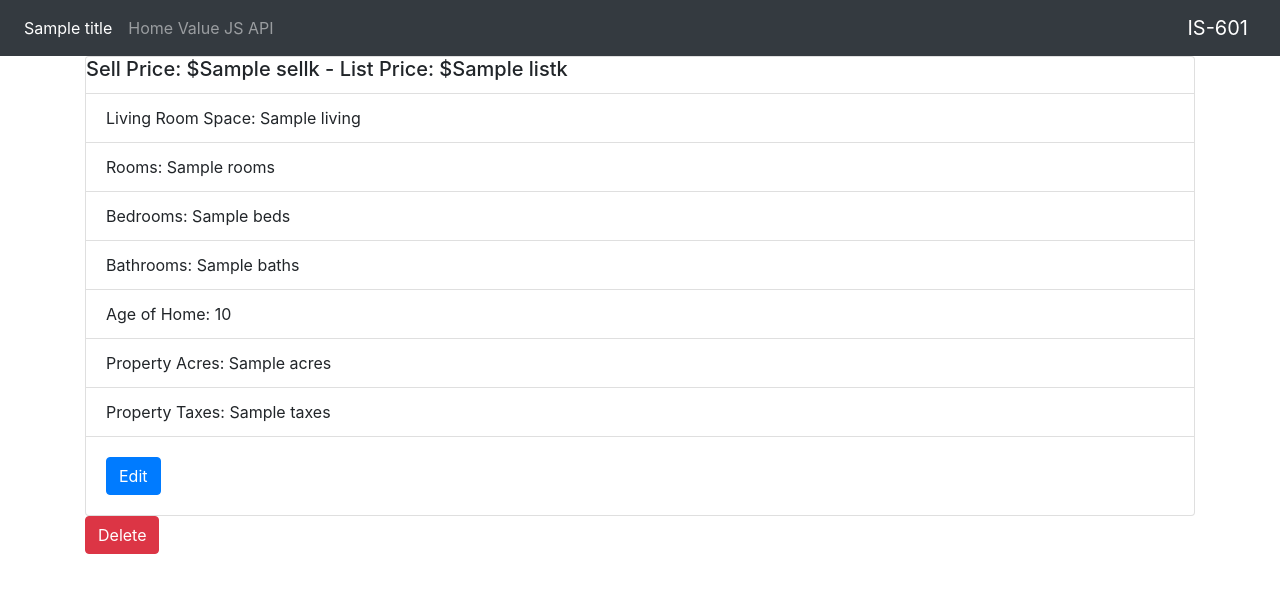
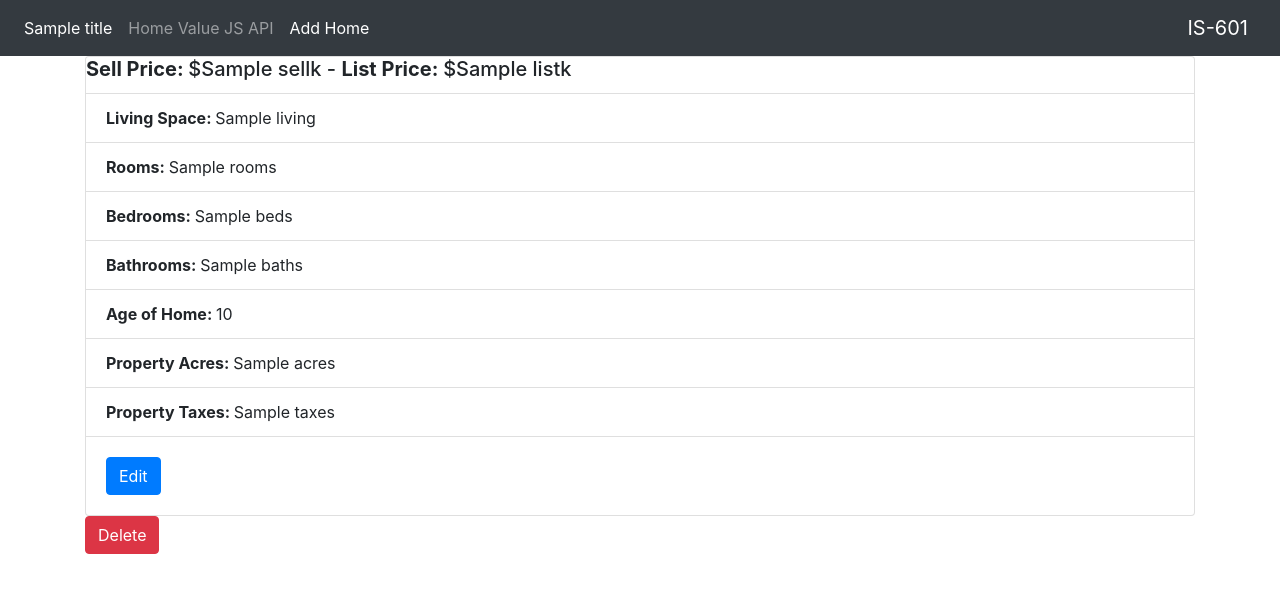
Before and after one commit to rn44/webapp3, a Flask app: template app/templates/view.html in a window 1280 px wide. Shown: the top 593 px of the page. Run offline with Flask 2, Linux system fonts and the light colour scheme; the template is opened without the code that fills it: most values are stand-ins (such as "Sample title", 1, 10 or a date in 2020); some libraries are stand-ins or nearby versions.

Commit message:
Task: fix view page and layout page

```diff
--- a/app/templates/layout.html
+++ b/app/templates/layout.html
@@ -29,10 +29,13 @@
         <div class="collapse navbar-collapse" id="navbarNavDropdown">
             <ul class="navbar-nav">
                 <li class="nav-item active">
-                    <a class="nav-link" href="#">{{ title }}<span class="sr-only">(current)</span></a>
+                    <a class="nav-link" href="/">{{ title }}<span class="sr-only">(current)</span></a>
                 </li>
                 <li class="nav-item">
                     <a class="nav-link" href="api/v1/homes">Home Value JS API</a>
+                </li>
+                <li class="nav-item active">
+                    <a class="nav-link" href="/homes/new">Add Home</a>
                 </li>
             </ul>
         </div>
--- a/app/templates/view.html
+++ b/app/templates/view.html
@@ -1,23 +1,28 @@
 {% extends "layout.html" %}
 {% block content %}
 
-<div class="card" class="m-5 p-2">
-    <h5 class="card-title">Sell Price: ${{ home.Sell }}k - List Price: ${{ home.List }}k</h5>
+{% for home in homes %}
+
+<div class="card" class="t-3 m-5 p-2">
+    <h5 class="card-title"><strong>Sell Price: </strong>${{ home.Sell }}k - <strong>List Price: </strong>${{ home.List }}k</h5>
 
     <ul class="list-group list-group-flush">
-        <li class="list-group-item">Living Room Space: {{ home.Living }}</li>
-        <li class="list-group-item">Rooms: {{ home.Rooms }}</li>
-        <li class="list-group-item">Bedrooms: {{ home.Beds }}</li>
-        <li class="list-group-item">Bathrooms: {{ home.Baths }}</li>
-        <li class="list-group-item">Age of Home: {{ home.Age }}</li>
-        <li class="list-group-item">Property Acres: {{ home.Acres }}</li>
-        <li class="list-group-item">Property Taxes: {{ home.Taxes }}</li>
+        <li class="list-group-item"><strong>Living Space: </strong>{{ home.Living }}</li>
+        <li class="list-group-item"><strong>Rooms: </strong>{{ home.Rooms }}</li>
+        <li class="list-group-item"><strong>Bedrooms: </strong>{{ home.Beds }}</li>
+        <li class="list-group-item"><strong>Bathrooms: </strong>{{ home.Baths }}</li>
+        <li class="list-group-item"><strong>Age of Home: </strong>{{ home.Age }}</li>
+        <li class="list-group-item"><strong>Property Acres: </strong>{{ home.Acres }}</li>
+        <li class="list-group-item"><strong>Property Taxes: </strong>{{ home.Taxes }}</li>
     </ul>
     <div class="card-body">
-        <a href="/edit/{{home.id}}" class="card-link btn btn-primary">Edit</a>
+        <a href="/edit/home/{{home.id}}" class="card-link btn btn-primary">Edit</a>
     </div>
+
 </div>
+
 <form action="/delete/{{home.id}}" method="post"><button type="submit" class="btn btn-danger">Delete</button></form>
 
+{% endfor %}
 
 {% endblock %}
```
